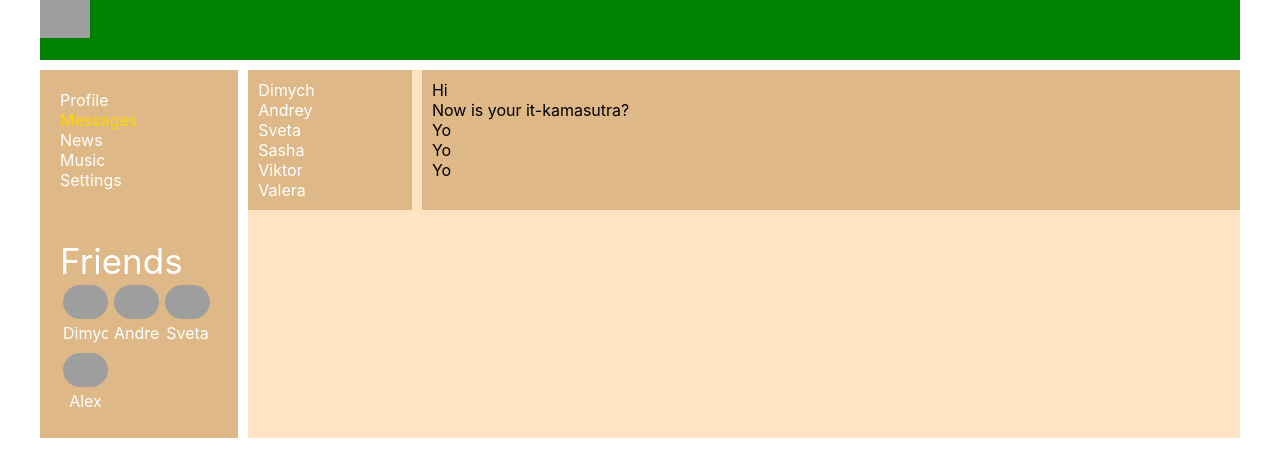
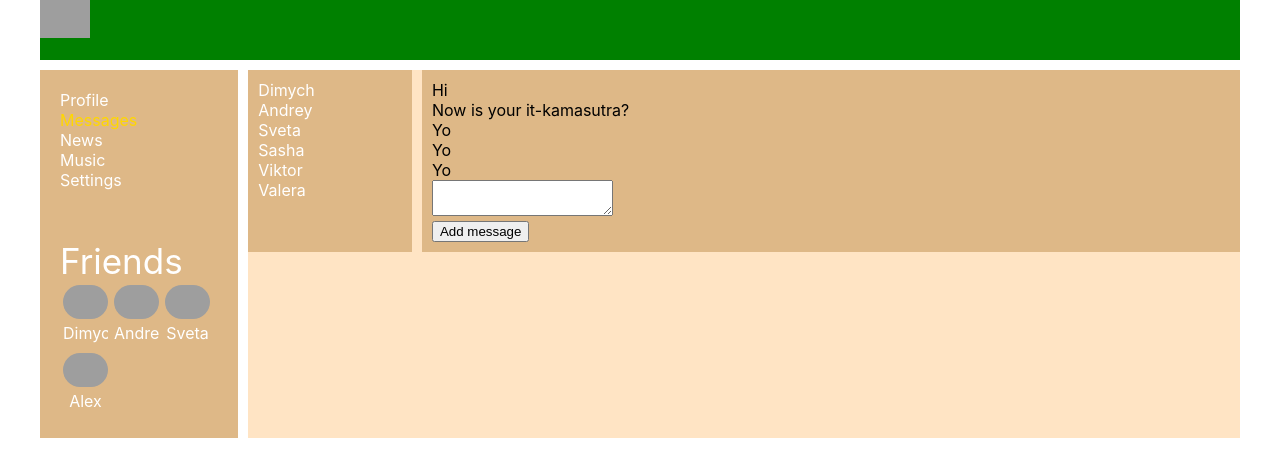
Before and after one commit to Traigel/Social-network-JS, a React (Create React App) app: page /dialogs in a window 1280 px wide. Shown: the top 476 px of the page. Built offline with nearby package versions, Linux system fonts and the light colour scheme; grey boxes are pictures that could not be loaded.

Commit message:
31 OnClick, ref

```diff
--- a/src/components/Dialogs/Dialogs.jsx
+++ b/src/components/Dialogs/Dialogs.jsx
@@ -5,16 +5,31 @@
 
 
 const Dialogs = (props) => {
-let dialogsElements = props.state.dialogs.map((dialog) => <DialogItem name={dialog.name} id={dialog.id} /> );
-let messageElements = props.state.messages.map((message) => <Message message={message.message} />  );
+  let dialogsElements = props.state.dialogs.map((dialog) => (
+    <DialogItem name={dialog.name} id={dialog.id} />
+  ));
+  let messageElements = props.state.messages.map((message) => (
+    <Message message={message.message} />
+  ));
+
+  let newMessageElement = React.createRef();
+
+  let addMessage = () => {
+    let text = newMessageElement.current.value;
+    alert(text);
+  };
 
   return (
     <div className={classes.dialogs}>
-      <div className={classes.dialogsItems}>
-      {dialogsElements}
-      </div>
+      <div className={classes.dialogsItems}>{dialogsElements}</div>
       <div className={classes.messages}>
-      {messageElements}
+        {messageElements}
+        <div>
+          <textarea ref={newMessageElement}></textarea>
+        </div>
+        <div>
+          <button onClick={addMessage}>Add message</button>
+        </div>
       </div>
     </div>
   );
--- a/src/components/Navbar/Friends/Friend/Friend.jsx
+++ b/src/components/Navbar/Friends/Friend/Friend.jsx
@@ -1,5 +1,4 @@
 import React from "react";
-import { NavLink } from "react-router-dom";
 import classes from "./Friend.module.css";
 
 const Friend = (props) => {
--- a/src/components/Profile/MyPosts/MyPosts.jsx
+++ b/src/components/Profile/MyPosts/MyPosts.jsx
@@ -5,15 +5,22 @@
 const MyPosts = (props) => {
   let postElements = props.posts.map((p) => (<Post message={p.message} likesCount={p.likesCount} />));
 
+  let newPostElement = React.createRef();
+
+  let addPost = () => {
+    let text = newPostElement.current.value;
+    alert (text);
+  }
+
   return (
     <div className={classes.myPosts}>
       <h3>my post</h3>
       <div>
         <div>
-          <textarea></textarea>
+          <textarea ref= {newPostElement} ></textarea>
         </div>
         <div>
-          <button>Add post</button>
+          <button onClick={ addPost } >Add post</button>
         </div>
       </div>
       <div className={classes.posts}>{postElements}</div>
```
